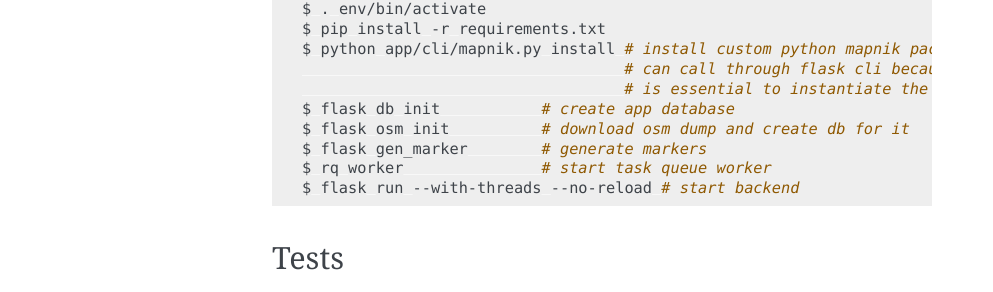
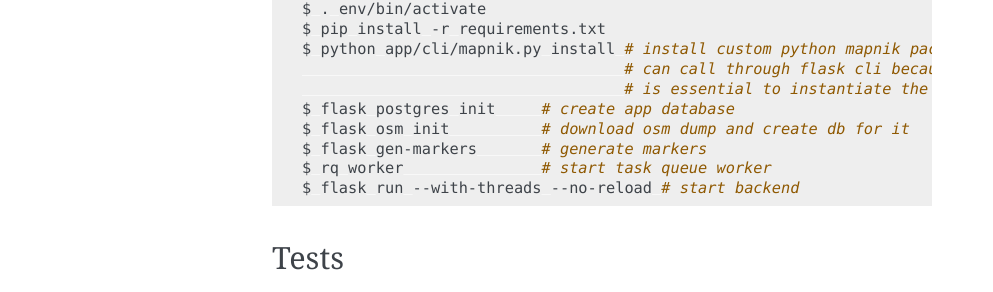
Before and after one commit to aktionskarten/backend, a Sphinx documentation site: the page built from docs/index.rst, in a window 1280 px wide. Shown: the part 1321-1613 px from the top of the page, without its empty margins (148-1141 px from the left). Built offline with Sphinx 7.4.7, drawn with Linux system fonts in a browser that asks for light colours.

Commit message:
Correct typos

```diff
--- a/docs/index.rst
+++ b/docs/index.rst
@@ -72,9 +72,9 @@ Setup
   $ python app/cli/mapnik.py install # install custom python mapnik package
                                      # can call through flask cli because it
                                      # is essential to instantiate the app
-  $ flask db init           # create app database
+  $ flask postgres init     # create app database
   $ flask osm init          # download osm dump and create db for it
-  $ flask gen_marker        # generate markers
+  $ flask gen-markers       # generate markers
   $ rq worker               # start task queue worker
   $ flask run --with-threads --no-reload # start backend
 
```
